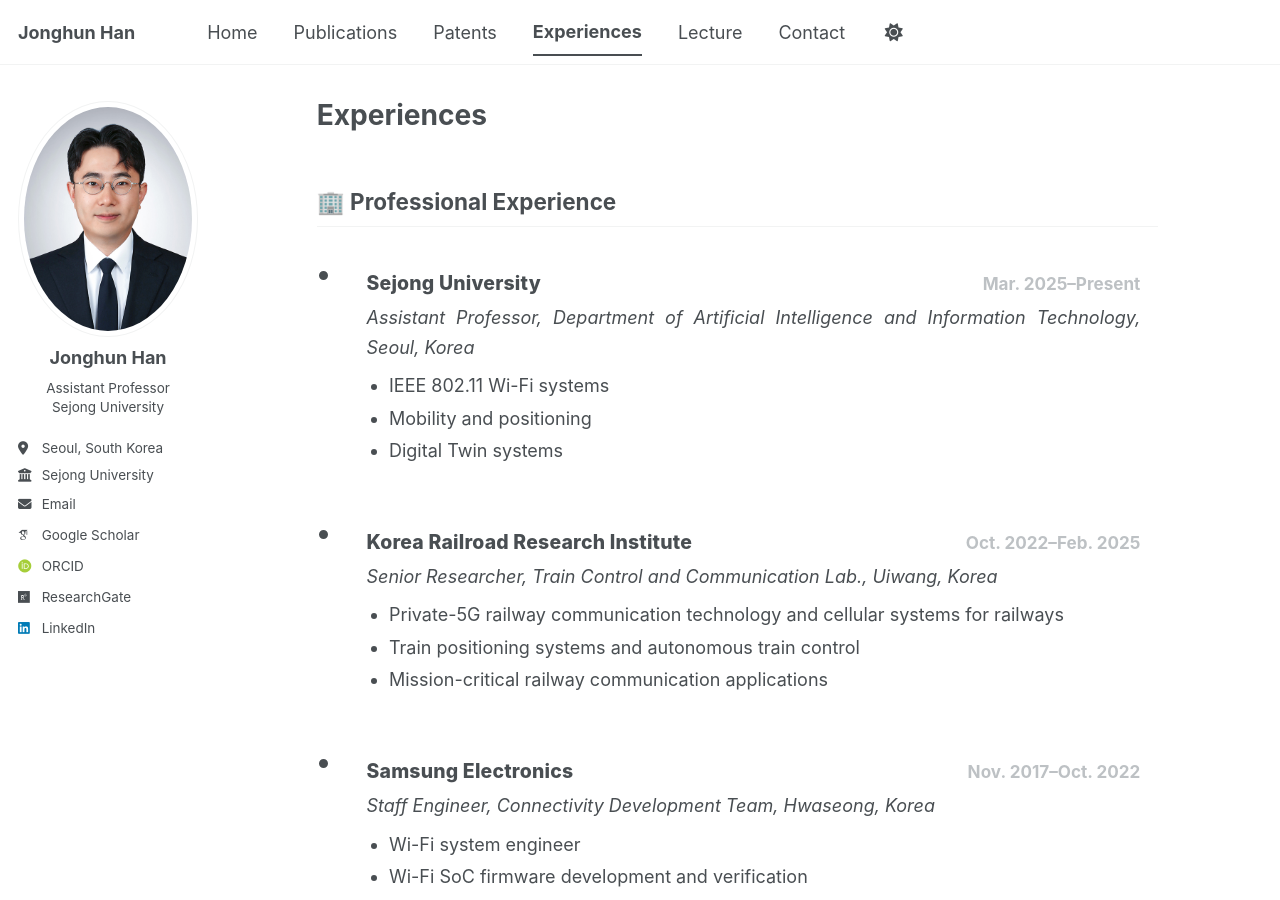
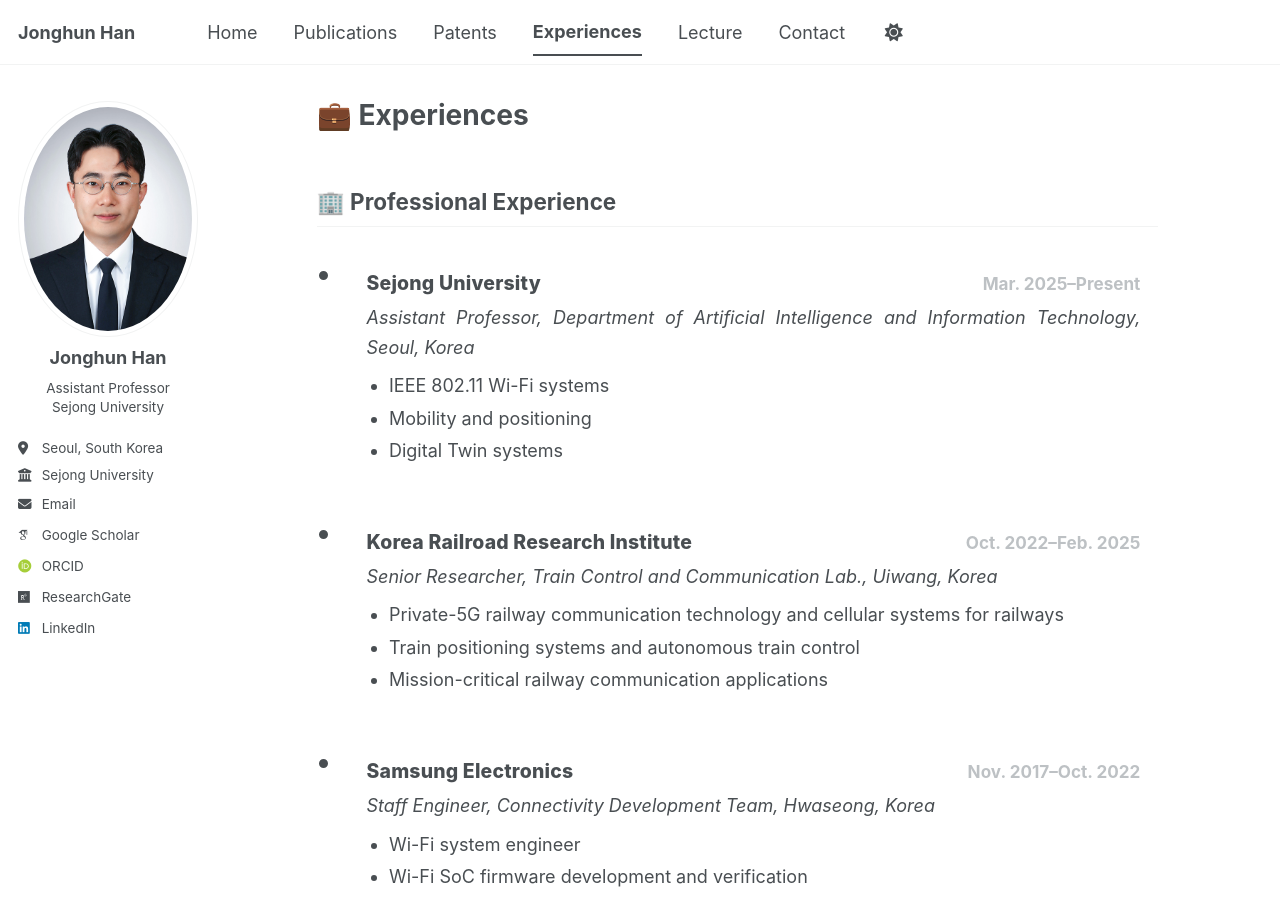
Before and after one commit to icnsl/icnsl.github.io, a Jekyll site: the page built from _pages/experiences.md, in a window 1280 px wide and 900 px high. Built offline with Jekyll 4.4.1, drawn with Linux system fonts in a browser that asks for light colours; some web fonts are replaced; a script bundle is joined from its source files by our own code; library files that are not in the unit come from our copies.

```diff
--- a/_pages/experiences.md
+++ b/_pages/experiences.md
@@ -1,5 +1,5 @@
 ---
-title: "Experiences"
+title: "💼 Experiences"
 permalink: /experiences/
 author_profile: true
 ---
```
